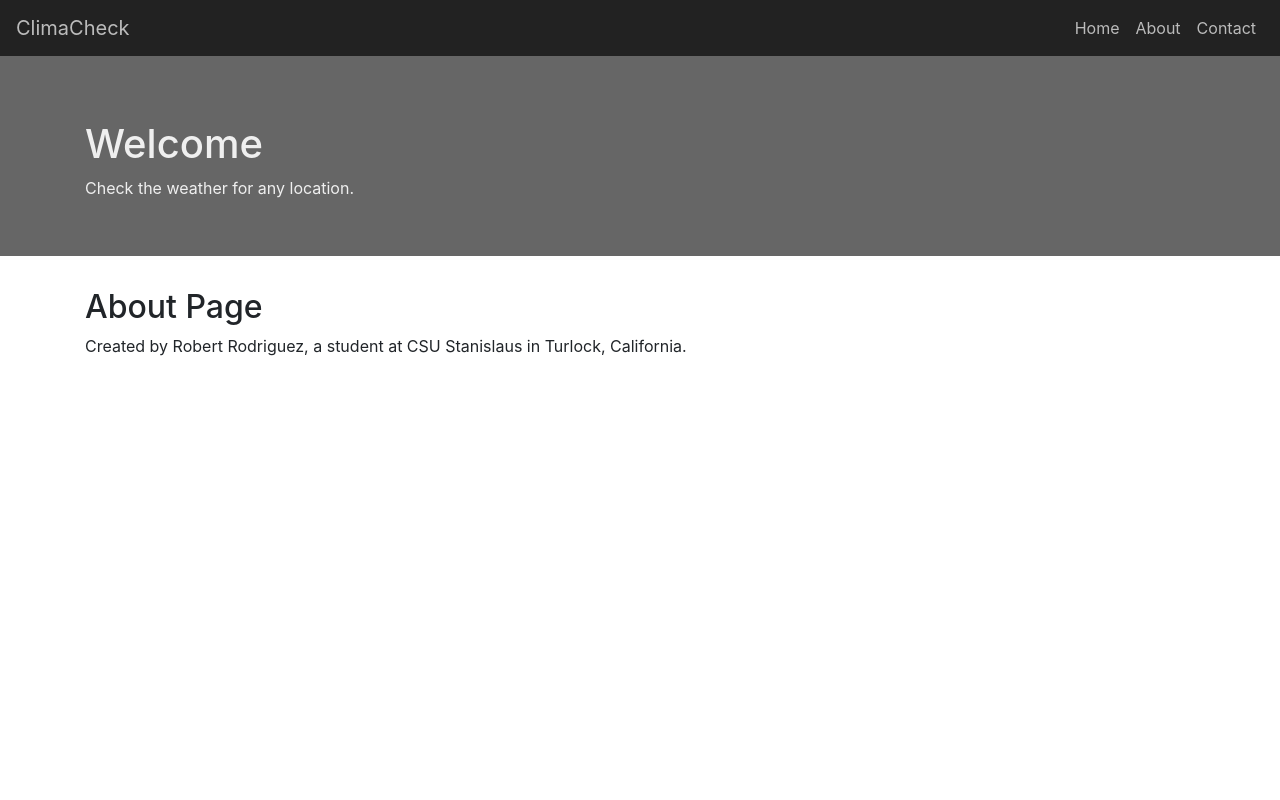
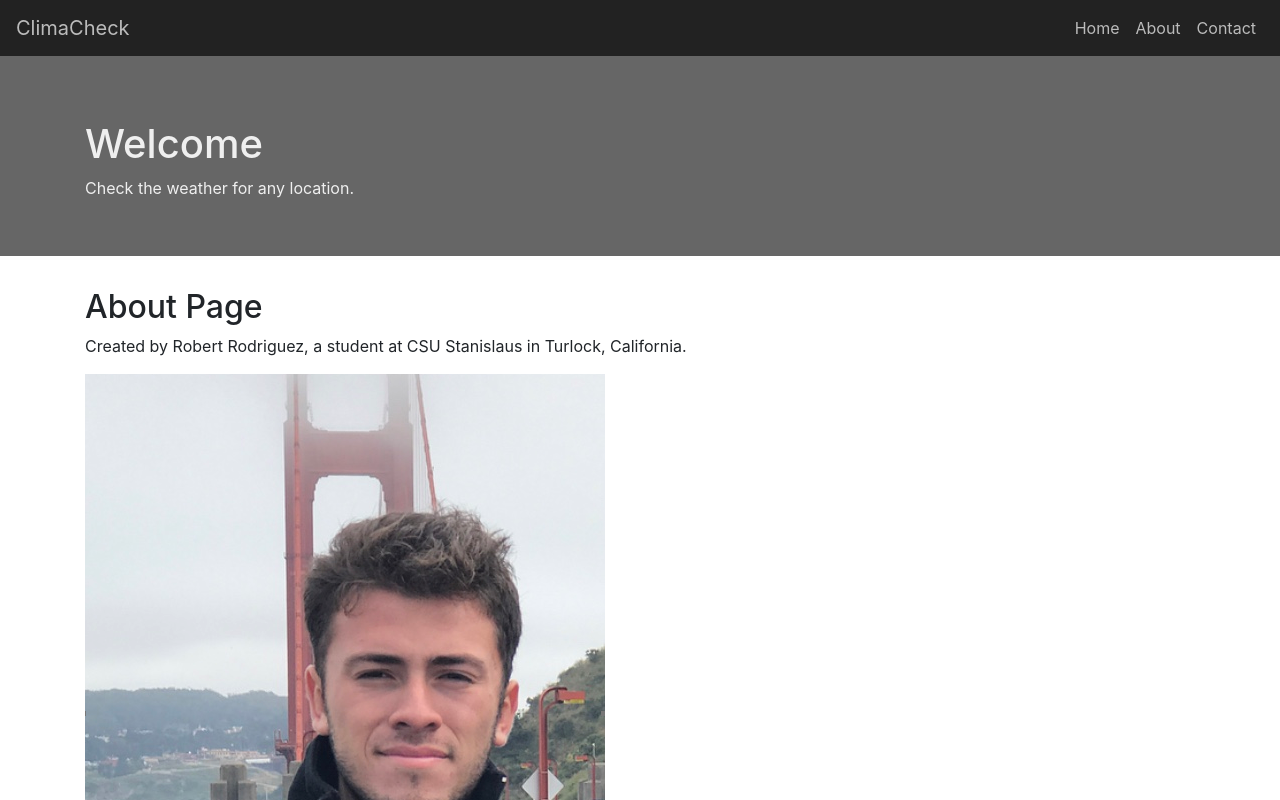
Before and after one commit to Robertr710/Weather-App, a React (Create React App) app: page /about in a window 1280 px wide. Shown: the top 800 px of the page. Built offline with nearby package versions, Linux system fonts and the light colour scheme.

Commit message:
Added profile picture to About page

```diff
--- a/src/About.js
+++ b/src/About.js
@@ -4,6 +4,6 @@ export const About = () => (
   <div>
     <h2>About Page</h2>
     <p>Created by Robert Rodriguez, a student at CSU Stanislaus in Turlock, California.</p>
-
+    <img src="/Images/profilepic.PNG" alt=""/>
   </div>
 )
--- a/src/App.js
+++ b/src/App.js
@@ -9,8 +9,14 @@ import { Layout } from './Layout';
 import { NavigationBar } from './NavigationBar';
 import { Jumbotron } from './Jumbotron';
 
+
+
+
+
 class App extends Component {
   render() {
+
+
     return (
       <React.Fragment>
         <Router>
```
Also changed, not shown: src/Home.js (+18 -0 lines), public/Images/profilepic.PNG (added).
